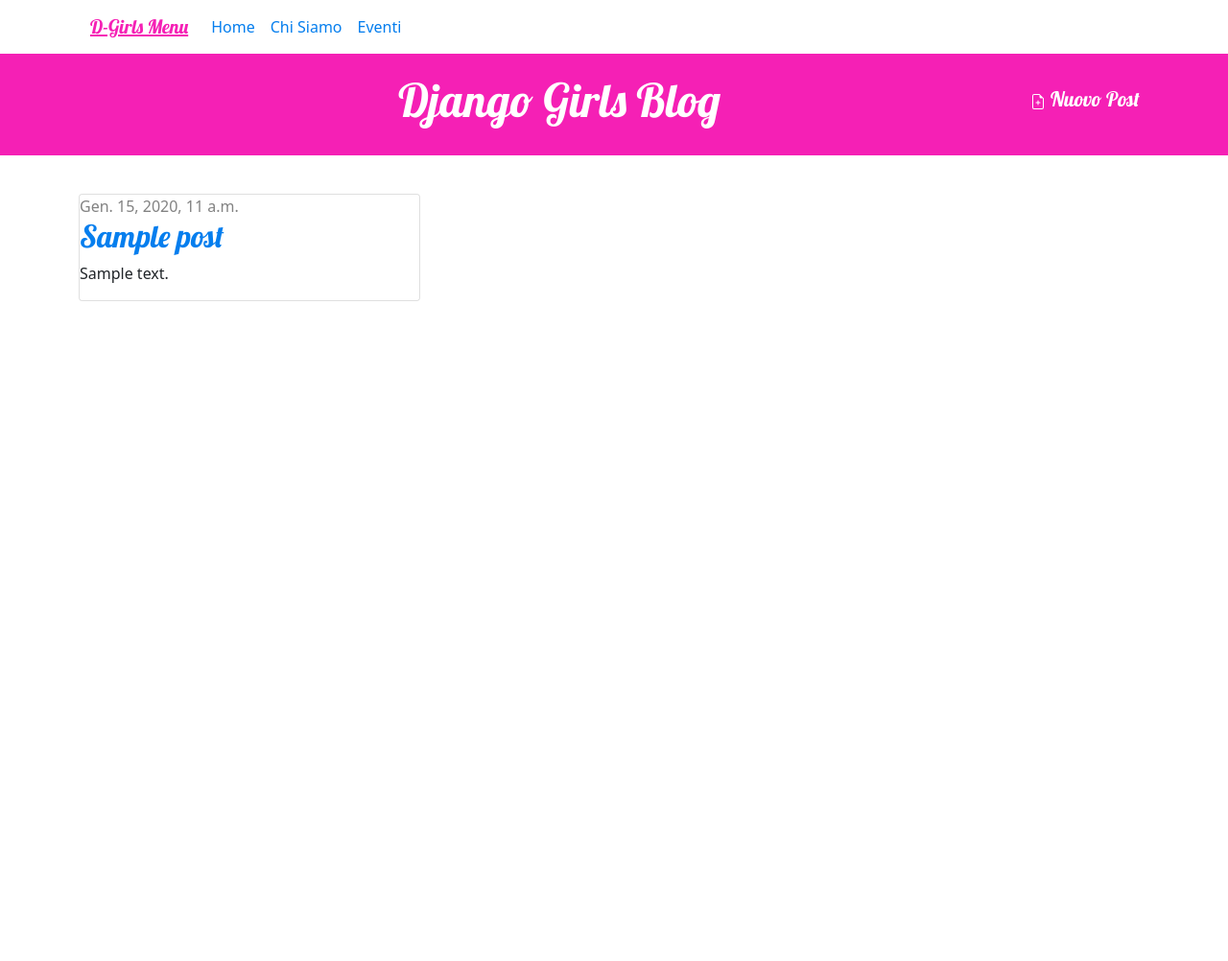
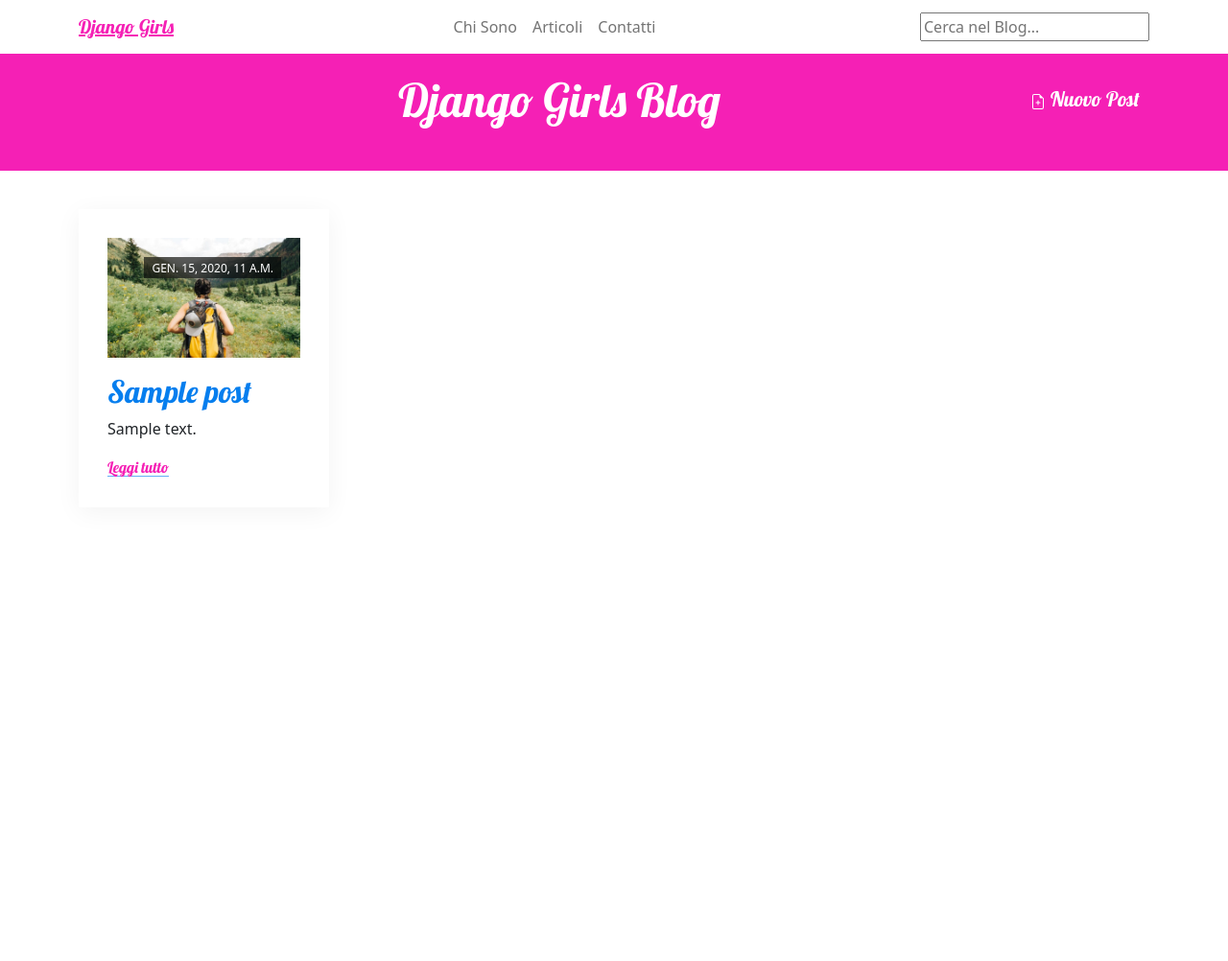
Before and after one commit to Elenadiab/djangoBlog00, a Django app: page / in a window 1280 px wide. Shown: the whole page at 96% size. After the commit the page ends 497 px from the top, so only its background shows below. Run offline with Django 3.2, Linux system fonts and the light colour scheme; a user stored in the database is signed in; tables that the repository leaves empty hold one stand-in row (values such as "Sample post").

Commit message:
template css

```diff
--- a/blog/static/css/blog.css
+++ b/blog/static/css/blog.css
@@ -1,6 +1,4 @@
-.navbar a {
-    color: #057eee;
-}
+
 
 #logo {
     font-family: 'Lobster', cursive;
@@ -27,17 +25,30 @@
     font-size: 36pt;
     text-decoration: none;
     text-align: center;
+    padding-bottom: 1rem;
+
+}
+
+.addPostheader {
+    color: #ffffff;
+    float: right;
+    font-size: 16pt;
+    margin-right: 20px;
+    margin-top: 12px ;
+    text-decoration: none;
+    font-family: 'Lobster', cursive;
+
 }
 
 
-main {
-    /* background-image: url('../img/fotoragazzadjango.jpg');
+/* main {
+    background-image: url('../img/fotoragazzadjango.jpg');
     background-size: cover;
-    background-repeat: no-repeat; */
+    background-repeat: no-repeat;
 
     height: 100vh;
 
-}
+} */
 
 
 h1,
@@ -49,14 +60,14 @@
 }
 
 
-.bg-semitrasp {
+/* .bg-semitrasp {
     background-color: rgba(255, 255, 255, 0.5)
 }
 
 .date {
     color: #828282;
 
-}
+} */
 
 .save {
     float: right;
@@ -67,7 +78,7 @@
     width: 100%;
 }
 
-.top-menu,
+/* .top-menu,
 .top-menu:hover,
 .top-menu:visited {
     color: #ffffff;
@@ -77,34 +88,245 @@
     margin-top: 12px ;
     text-decoration: none;
     font-family: 'Lobster', cursive;
+} */
+
+.card-image .post-info {
+    position: absolute;
+    right: 0;
+    top: -5px;
+    padding-top: 20px;
+    padding-left: 20px;
+    padding-right: 20px;
+  }
+  .card-image .post-info span {
+    display: inline-block;
+    line-height: 1.3;
+    font-size: 12px;
+    padding: 3px 8px;
+    padding-top: 4px;
+    background-color: rgba(0, 0, 0, 0.6);
+    -webkit-backdrop-filter: blur(10px);
+            backdrop-filter: blur(10px);
+    color: #fff;
+    border-radius: 0;
+    margin-top: 5px;
+  }
+
+a, a:hover {
+    text-decoration: none;
+}
+
+a.post-title:hover {
+    color: #057eee;
+    background-size: 100% 8px;
+}
+
+
+.post-title {
+    color: #057eee;
+    display: inline;
+    text-decoration: none;
+    background-image: linear-gradient(#f520b5,#f520b5);
+    background-position: 0% 80%;
+    background-repeat: no-repeat;
+    background-size: 0% 8px;
+    transition: background-size 0.3s;
 }
 
 
 
-.post {
-    margin-bottom: 70px;
+
+
+
+
+/* -------------------------------------------------------------------------- */
+/*                                   ARTICLE                                  */
+/* -------------------------------------------------------------------------- */
+
+.article-card {
+    padding: 30px;
+    border-radius: 0;
+    box-shadow: 0 5px 25px rgba(0, 0, 0, 0.05);
+  }
+  @media (max-width: 1200px) {
+    .article-card-sm {
+      padding: 20px;
+    }
+  }
+  @media (max-width: 991px) {
+    .article-card {
+      padding: 25px;
+    }
+  }
+  @media (max-width: 575px) {
+    .article-card {
+      padding: 15px;
+    }
   }
 
-.post h2 a,
-.post h2 a:visited {
-    color: #057eee;
-    text-decoration: none;
-
+  .card {
+    border: 0;
+    position: relative;
+    transition: transform 0.2s ease;
   }
 
-.post > .date,
-.post > .actions {
-    float: right;
+  .card:hover {
+    transform: translateY(-8px); /* Solleva la card di 5px quando ci passi sopra col mouse */
   }
 
-.btn-secondary,
-.btn-secondary:visited {
-    color: #f520b5;
-    background: none;
-    border-color:#f520b5
+  .card-meta {
+    padding-left: 0;
+  }
+  .card-meta li {
+    list-style-type: none;
+    margin-right: 10px;
+    display: inline-block;
+  }
+  .card-meta li a {
+    font-weight: 500;
+    color: #888;
+    text-transform: uppercase;
+    letter-spacing: 2px;
+  }
+  .card-meta li a:hover {
+    color: #13AE6F;
+  }
+  .card-footer {
+    background-color: transparent;
+  }
+  .card-footer span {
+    vertical-align: middle;
+    color: #888;
+  }
+  .card-img {
+    height: 200px;
+    width: 100%;
+    -o-object-fit: cover;
+       object-fit: cover;
   }
 
-.btn-secondary:hover {
-    color: #FFFFFF;
-    background-color:#f520b5;
+  .card-image {
+    position: relative;
   }
+  .card-image img {
+    border-radius: 0;
+  }
+  .card-image .post-info {
+    position: absolute;
+    right: 0;
+    top: -5px;
+    padding-top: 20px;
+    padding-left: 20px;
+    padding-right: 20px;
+  }
+  .card-image .post-info span {
+    display: inline-block;
+    line-height: 1.3;
+    font-size: 12px;
+    padding: 3px 8px;
+    padding-top: 4px;
+    background-color: rgba(0, 0, 0, 0.6);
+    -webkit-backdrop-filter: blur(10px);
+            backdrop-filter: blur(10px);
+    color: #fff;
+    border-radius: 0;
+    margin-top: 5px;
+  }
+
+  .read-more-btn {
+    font-family: 'Lobster', cursive;
+    font-size: 16px;
+  }
+
+
+/* --------------- CONTENT -------------- */
+
+.content * {
+    margin-bottom: 5px;
+  }
+  .content h1, .content h2, .content h3, .content h4, .content h5, .content h6, .content .h1, .content .h2, .content .h3, .content .h4, .content .h5, .content .h6 {
+    margin-bottom: 20px;
+    margin-top: 30px;
+  }
+  .content a {
+    color: #f520b5 !important;
+    display: inline;
+    text-decoration: none;
+    background-image: linear-gradient(#057dee9d, #057dee9d);
+    background-position: 0% 110%;
+    background-repeat: no-repeat;
+    background-size: 100% 3px;
+    transition: 0.3s;
+  }
+  .content a:hover {
+    color: #057eee;
+    background-size: 100% 100%;
+  }
+  .content.bg-dark a:hover {
+    background-image: linear-gradient(rgba(19, 174, 111, 0.4), rgba(19, 174, 111, 0.4));
+  }
+  .content ol {
+    padding-left: 20px;
+  }
+  .content ul {
+    padding-left: 0;
+  }
+  .content ul li {
+    position: relative;
+    padding-left: 15px;
+    margin-bottom: 10px;
+    list-style-type: none;
+  }
+  .content ul li a {
+    display: inline-block;
+    margin-bottom: 10px;
+  }
+  .content ul li::before {
+    position: absolute;
+    content: "";
+    height: 10px;
+    width: 10px;
+    border-radius: 100%;
+    left: 0;
+    top: 7px;
+    background-color: #13AE6F;
+    transition: 0.3s ease;
+  }
+  .content table {
+    text-align: left;
+    width: 100%;
+    max-width: 100%;
+    margin-bottom: 1rem;
+    border: 1px solid #dee2e6;
+  }
+  .content table th,
+  .content table td {
+    padding: 0.75rem;
+    vertical-align: top;
+    border: 1px solid #dee2e6;
+  }
+  .content table thead {
+    background: #f1f1f1;
+  }
+  .content table tbody {
+    background: #F6F6F6;
+  }
+  .content table tbody td {
+    text-align: left !important;
+  }
+  .content blockquote {
+    border-left: 4px solid #13AE6F;
+    padding: 20px;
+    margin: 20px 0;
+  }
+  .content blockquote p {
+    margin-bottom: 0;
+    color: #333;
+    font-style: italic;
+    font-size: 20px;
+    font-weight: 500;
+  }
+  .content pre {
+    padding: 10px 20px;
+    background: #F6F6F6;
+  }
--- a/blog/templates/blog/base.html
+++ b/blog/templates/blog/base.html
@@ -13,28 +13,32 @@
 
 
             <div class="container">
-                <nav class="navbar navbar-expand-lg bg-body-tertiary">
-                    <div class="container-fluid">
-                      <a class="navbar-brand" href="http://127.0.0.1:8000/" id="logo">D-Girls Menu</a>
-                      <button class="navbar-toggler" type="button" data-bs-toggle="collapse" data-bs-target="#navbarNav" aria-controls="navbarNav" aria-expanded="false" aria-label="Toggle navigation">
-                        <span class="navbar-toggler-icon"></span>
+              <nav class="navbar navbar-expand-lg navbar-light px-0">
+                <a class="navbar-brand order-1 py-0" href="index.html" id="logo">
+                  Django Girls
+                </a>
+                <div class="navbar-actions order-3 ml-0 ml-md-4">
+                  <button aria-label="navbar toggler" class="navbar-toggler border-0" type="button" data-toggle="collapse"
+                    data-target="#navigation"> <span class="navbar-toggler-icon"></span>
                   </button>
-                      <div class="collapse navbar-collapse" id="navbarNav">
-                        <ul class="navbar-nav">
-                          <li class="nav-item">
-                            <a class="nav-link active" aria-current="page" href="http://127.0.0.1:8000/">Home</a>
+                </div>
+                <form action="#!" class="search order-lg-3 order-md-2 order-3 ml-auto">
+                  <input id="search-query" name="s" type="search" placeholder="Cerca nel Blog..." autocomplete="off">
+                </form>
+                <div class="collapse navbar-collapse text-center order-lg-2 order-4" id="navigation">
+                  <ul class="navbar-nav mx-auto mt-3 mt-lg-0">
+                    <li class="nav-item"> <a class="nav-link" href="about.html">Chi Sono</a>
                     </li>
-                          <li class="nav-item">
-                            <a class="nav-link" href="#">Chi Siamo</a>
-                          </li>
-                          <li class="nav-item">
-                            <a class="nav-link" href="https://djangogirls.org/en/events/">Eventi</a>
+                    <li class="nav-item"> <a class="nav-link" href="about.html">Articoli</a>
                     </li>
 
+
+                    <li class="nav-item"> <a class="nav-link" href="contact.html">Contatti</a>
+                    </li>
                   </ul>
                 </div>
-                    </div>
               </nav>
+
             </div>
 
 
@@ -45,7 +49,7 @@
               <div class="container">
 
                 {% if user.is_authenticated %}
-                <a href="{% url 'post_new' %}" class="top-menu">
+                <a href="{% url 'post_new' %}" class="addPostheader">
                 {% include './icons/file-earmark-plus.svg' %} Nuovo Post</a>
                 {% endif %}
 
--- a/blog/templates/blog/post_list.html
+++ b/blog/templates/blog/post_list.html
@@ -9,13 +9,27 @@
 
 
 
-                            <div class="col-4">
-                                <article class="post card bg-semitrasp">
-                                    <time class="date">
-                                        {{ post.published_date }}
-                                    </time>
-                                    <h2><a href="{% url 'post_detail' pk=post.pk %}">{{ post.title }}</a></h2>
-                                    <p>{{ post.text|linebreaksbr }}</p>
+                            <div class="col-lg-3 col-md-6 mb-4">
+                                <article class="card article-card article-card-sm h-100">
+                                    <div class="card-image">
+                                        <div class="post-info">
+                                            <span class="text-uppercase">
+                                                <time >
+                                                    {{ post.published_date }}
+                                                </time>
+                                            </span>
+                                        </div>
+
+                                    </div>
+                                    <img src="/static/img/post-2.jpg" alt="Post Thumbnail" class="w-100">
+                                    <div class="card-body px-0 pb-0">
+
+                                        <h2><a  class="post-title" href="{% url 'post_detail' pk=post.pk %}">{{ post.title }}</a></h2>
+                                        <p class="card-text">{{ post.text|linebreaksbr }}</p>
+                                        <div class="content">
+                                            <a class="read-more-btn" href="#">Leggi tutto</a>
+                                        </div>
+                                    </div>
                                 </article>
                             </div>
 
```
Also changed, not shown: blog/static/img/post-2.jpg (added). Lines whose indentation alone changed are shown as unchanged.
